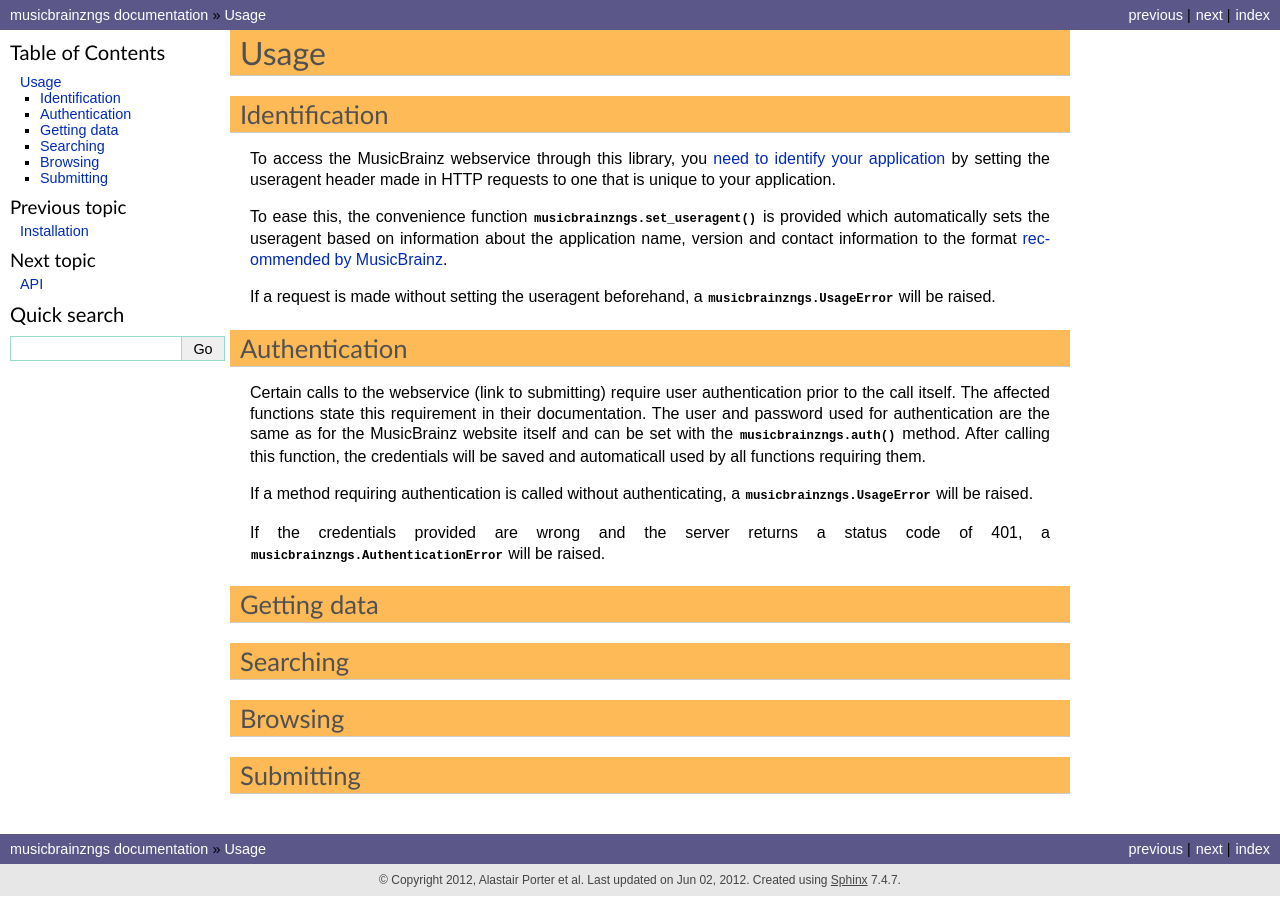
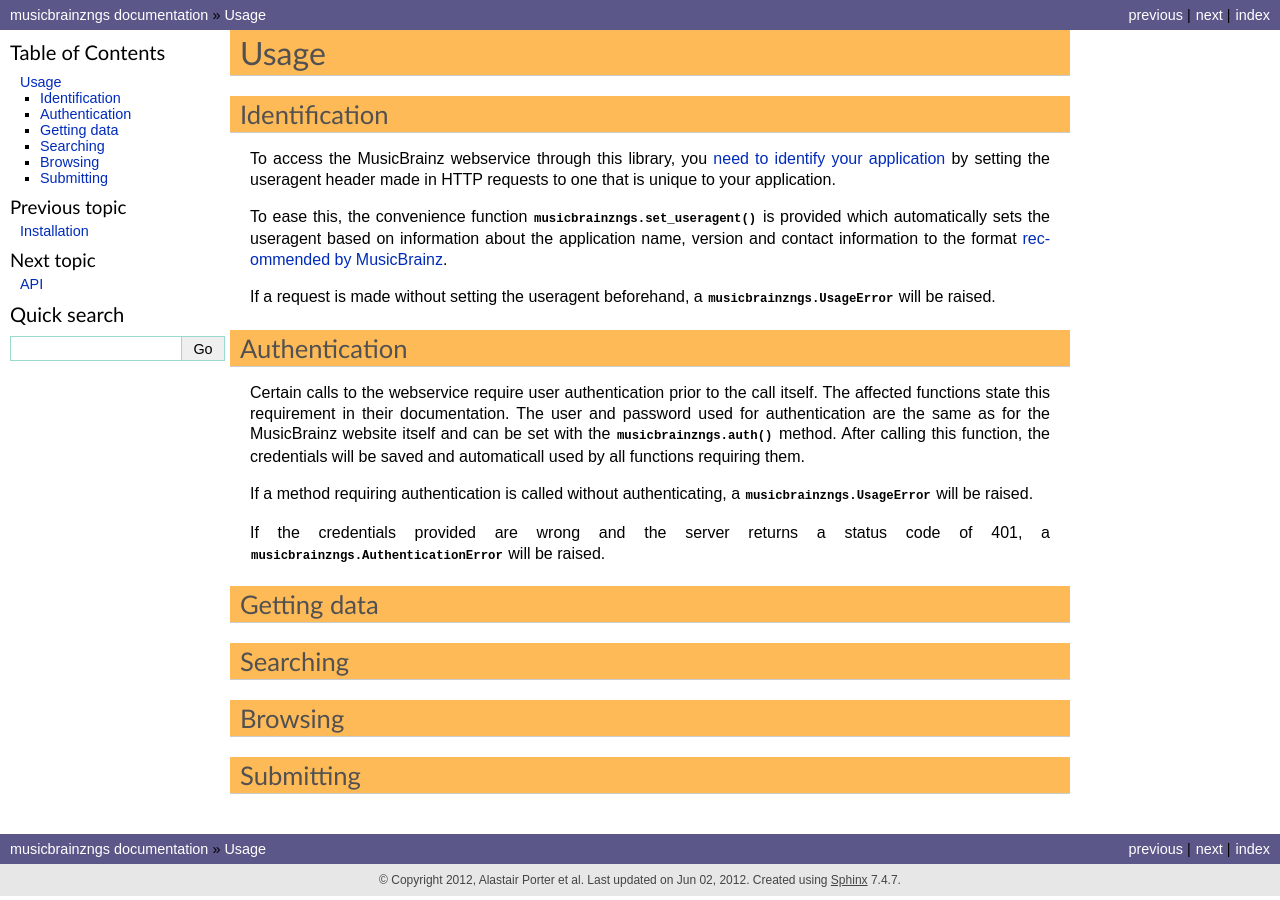
Before and after one commit to alastair/python-musicbrainzngs, a Sphinx documentation site: the page built from docs/usage.rst, in a window 1280 px wide. Built offline with Sphinx 7.4.7, drawn with Linux system fonts in a browser that asks for light colours; the version number could not be read and is left out.

Commit message:
Remove a note that doesn't belong in the docs
Signed-off-by: Wieland Hoffmann <themineo@gmail.com>

```diff
--- a/docs/usage.rst
+++ b/docs/usage.rst
@@ -22,13 +22,12 @@
 Authentication
 --------------
 
-Certain calls to the webservice (link to submitting) require user
-authentication prior to the call itself. The affected functions state this
-requirement in their documentation. The user and password used for
-authentication are the same as for the MusicBrainz website itself and can be
-set with the :meth:`musicbrainzngs.auth` method. After calling this function,
-the credentials will be saved and automaticall used by all functions requiring
-them.
+Certain calls to the webservice require user authentication prior to the call
+itself. The affected functions state this requirement in their documentation.
+The user and password used for authentication are the same as for the
+MusicBrainz website itself and can be set with the :meth:`musicbrainzngs.auth`
+method. After calling this function, the credentials will be saved and
+automaticall used by all functions requiring them.
 
 If a method requiring authentication is called without authenticating, a
 :class:`musicbrainzngs.UsageError` will be raised.
```
